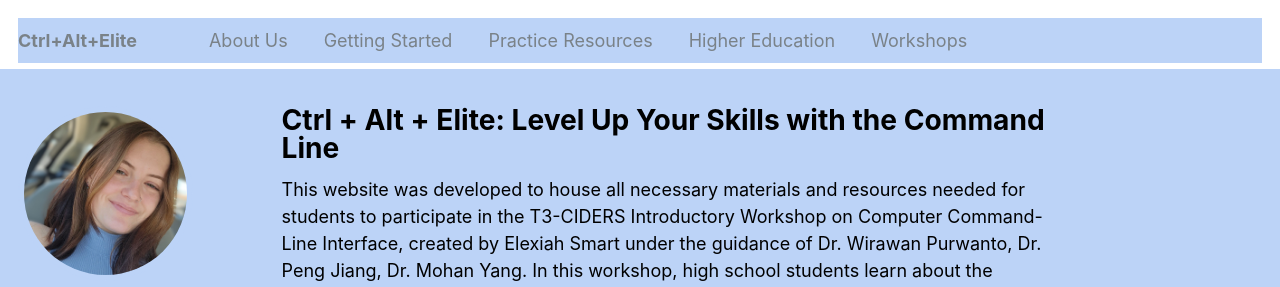
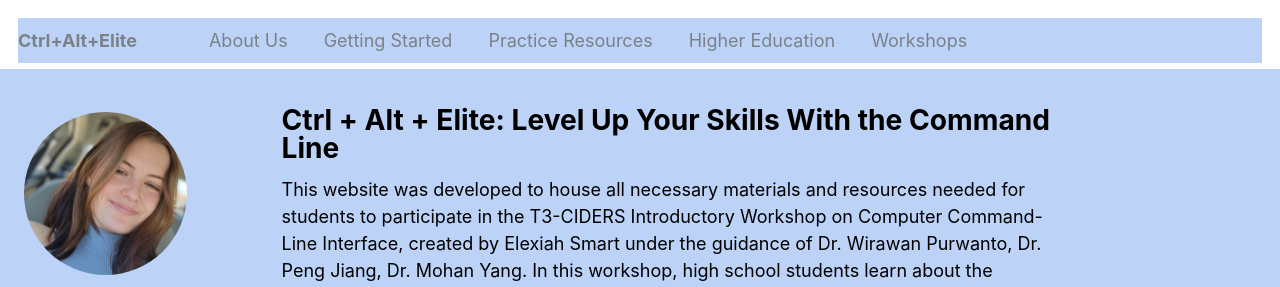
Before and after one commit to lexiluthor05/Ctrl-Alt-Elite, a Jekyll site: the page built from _pages/frontpage.md, in a window 1280 px wide and 900 px high. Shown: the top 287 px of the window. Built offline with Jekyll 4.4.1, drawn with Linux system fonts in a browser that asks for light colours.

Commit message:
just trying push the last push its weird

```diff
--- a/_pages/frontpage.md
+++ b/_pages/frontpage.md
@@ -1,6 +1,6 @@
 ---
 permalink: /
-title: "Ctrl + Alt + Elite: Level Up Your Skills with the Command Line"
+title: "Ctrl + Alt + Elite: Level Up Your Skills With the Command Line"
 author_profile: true
 ---
 
```
